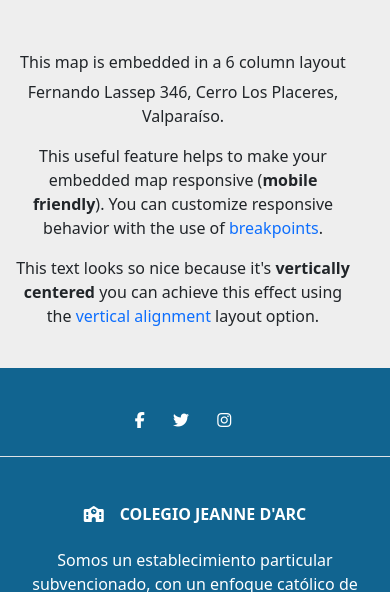
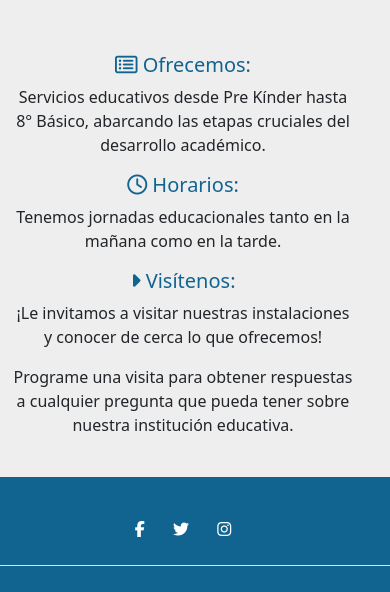
Before and after one commit to Empowerdeith/Proyecto-Modernizar, a Django app: page / in a window 390 px wide. Shown: the part 5908-6500 px from the top of the page. Run offline with Django 4.2, Linux system fonts and the light colour scheme; some libraries are stand-ins or nearby versions.

Commit message:
changes to visual of landing page

```diff
--- a/ProyectoColegio/ProyectoColegio/settings.py
+++ b/ProyectoColegio/ProyectoColegio/settings.py
@@ -128,5 +128,3 @@ X_FRAME_OPTIONS = 'SAMEORIGIN'
 
 # Default primary key field type
 # https://docs.djangoproject.com/en/4.2/ref/settings/#default-auto-field
-
-DEFAULT_AUTO_FIELD = 'django.db.models.BigAutoField'
--- a/ProyectoColegio/mainApp/templates/portada/portada.html
+++ b/ProyectoColegio/mainApp/templates/portada/portada.html
@@ -66,7 +66,7 @@
             alt="..."
           />
           <div class="card-body">
-            <h5 class="card-title">Fútbol</h5>
+            <h5 class="card-title blue_colegio">Fútbol</h5>
             <p class="card-text">
               El taller de fútbol está integrado por una sección masculina y
               otra femenina.
@@ -82,7 +82,7 @@
             alt="..."
           />
           <div class="card-body">
-            <h5 class="card-title">Repostería</h5>
+            <h5 class="card-title blue_colegio">Repostería</h5>
             <p class="card-text">
               Este taller se enfoca en la elaboración de postres sencillos y en
               el aprendizaje de las técnicas de repostería.
@@ -98,7 +98,7 @@
             alt="..."
           />
           <div class="card-body">
-            <h5 class="card-title">Apoyo Pedagógico</h5>
+            <h5 class="card-title blue_colegio">Apoyo Pedagógico</h5>
             <p class="card-text">
               Este taller está diseñado para brindar apoyo a aquellas personas
               que enfrentan dificultades para aprender de manera rápida.
@@ -114,7 +114,7 @@
             alt="..."
           />
           <div class="card-body">
-            <h5 class="card-title">Banda</h5>
+            <h5 class="card-title blue_colegio">Banda</h5>
             <p class="card-text">
               El taller de banda involucra a un conjunto de estudiantes que
               tocan instrumentos musicales en conjunto.
@@ -130,7 +130,7 @@
             alt="..."
           />
           <div class="card-body">
-            <h5 class="card-title">Misioneros</h5>
+            <h5 class="card-title blue_colegio">Misioneros</h5>
             <p class="card-text">
               Reune a jóvenes entusiastas de diferentes grados que mostraron un
               profundo interés en compartir la fé y brindar apoyo a comunidades
@@ -147,7 +147,7 @@
             alt="..."
           />
           <div class="card-body">
-            <h5 class="card-title">Robótica</h5>
+            <h5 class="card-title blue_colegio">Robótica</h5>
             <p class="card-text">
               Es una forma de acercar a los niños a la ciencia de las
               tecnologías.
@@ -163,7 +163,7 @@
             alt="..."
           />
           <div class="card-body">
-            <h5 class="card-title">Karate</h5>
+            <h5 class="card-title blue_colegio">Karate</h5>
             <p class="card-text">
               El taller tiene como objetivo utilizar el karate para complementar
               los aprendizajes y el desarrollo social, psicológico y motriz de
@@ -180,7 +180,7 @@
             alt="..."
           />
           <div class="card-body">
-            <h5 class="card-title">Basquétbol</h5>
+            <h5 class="card-title blue_colegio">Basquétbol</h5>
             <p class="card-text">
               El taller de basquétbol es una forma de acercar a los alumnos a la
               realización y manipulación de un balón deportivo, lo cual les
@@ -198,9 +198,10 @@
             alt="..."
           />
           <div class="card-body">
-            <h5 class="card-title">Caporales</h5>
+            <h5 class="card-title blue_colegio">Caporales</h5>
             <p class="card-text">
-              El taller de caporales está diseñado para conectar a los alumnos con la pasión de la danza.
+              El taller de caporales está diseñado para conectar a los alumnos
+              con la pasión de la danza.
             </p>
           </div>
         </div>
@@ -223,25 +224,29 @@
     </div>
     <div class="col-lg-6 my-4 d-flex align-items-center">
       <div>
-        <h6>This map is embedded in a 6 column layout</h6>
-        <p>Fernando Lassep 346, Cerro Los Placeres, Valparaíso.</p>
+        <h5 class="blue_colegio">
+          <i class="fa-regular fa-rectangle-list"></i> Ofrecemos:
+        </h5>
         <p>
-          This useful feature helps to make your embedded map responsive
-          (<strong>mobile friendly</strong>). You can customize responsive
-          behavior with the use of
-          <a href="https://mdbootstrap.com/docs/standard/layout/breakpoints/"
-            >breakpoints</a
-          >.
+          Servicios educativos desde Pre Kínder hasta 8° Básico, abarcando las
+          etapas cruciales del desarrollo académico.
+        </p>
+        <h5 class="blue_colegio">
+          <i class="fa-regular fa-clock"></i> Horarios:
+        </h5>
+        <p>
+          Tenemos jornadas educacionales tanto en la mañana como en la tarde.
+        </p>
+        <h5 class="blue_colegio">
+          <i class="fa-solid fa-caret-right"></i> Visítenos:
+        </h5>
+        <p>
+          ¡Le invitamos a visitar nuestras instalaciones y conocer de cerca lo
+          que ofrecemos!
         </p>
         <p>
-          This text looks so nice because it's
-          <strong>vertically centered</strong> you can achieve this effect using
-          the
-          <a
-            href="https://mdbootstrap.com/docs/standard/layout/vertical-alignment/"
-            >vertical alignment</a
-          >
-          layout option.
+          Programe una visita para obtener respuestas a cualquier pregunta que
+          pueda tener sobre nuestra institución educativa.
         </p>
       </div>
     </div>
--- a/ProyectoColegio/mainApp/templates/snippets/footer.html
+++ b/ProyectoColegio/mainApp/templates/snippets/footer.html
@@ -91,7 +91,7 @@
     class="text-center p-4 text-white"
     style="background-color: rgba(0, 0, 0, 0.05)"
   >
-    © 2023 Copyright:
+    © 2023 Derechos de autor:
     <a class="text-reset fw-bold text-white" href="#">Colegio Jeanne D'arc</a>
   </div>
   <!-- Copyright -->
```
Also changed, not shown: ProyectoColegio/mainApp/templates/utiles/utiles.html (+8 -5 lines).
